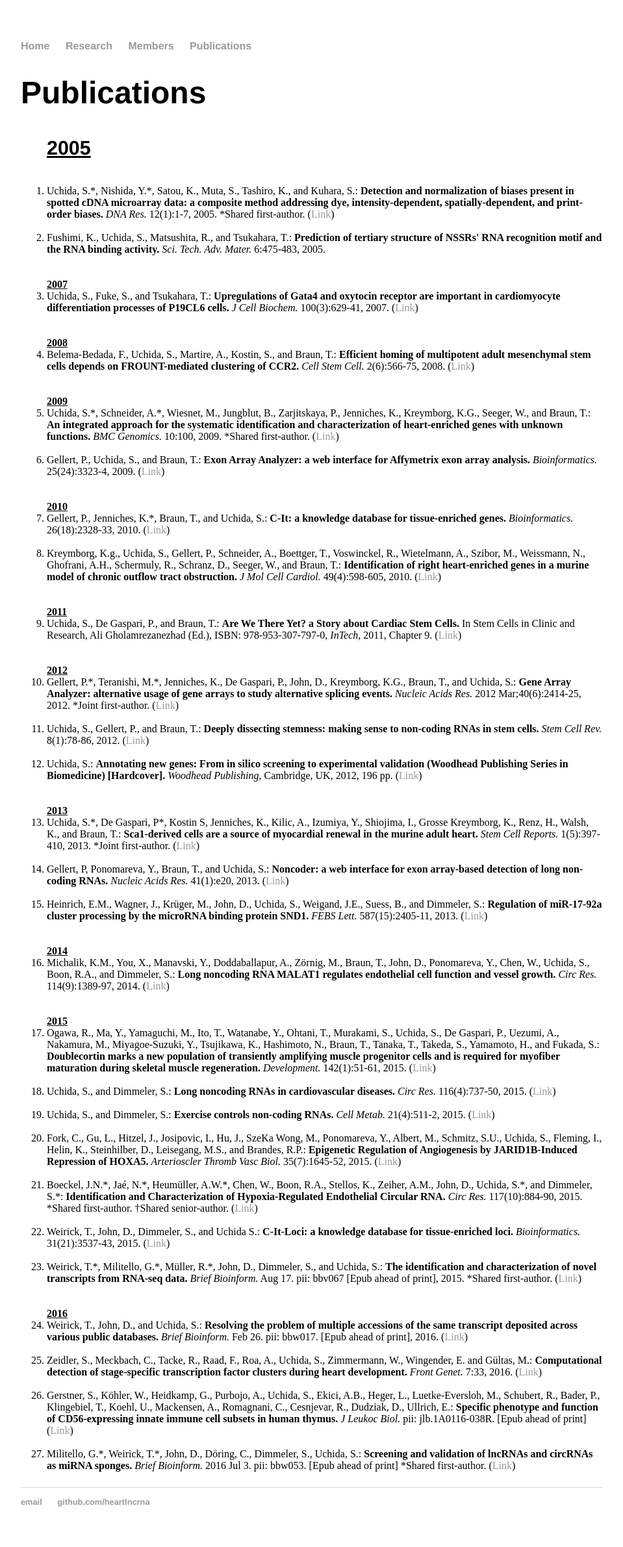
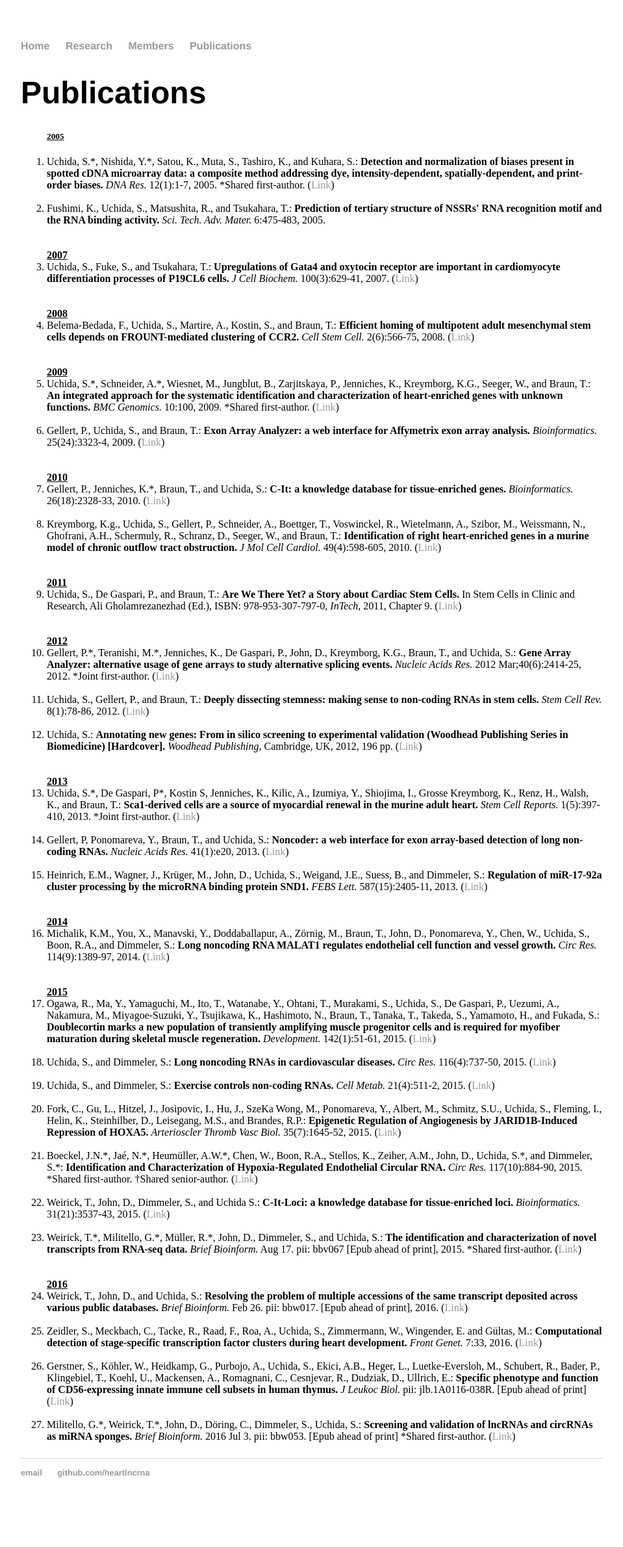
Before and after one commit to heartlncrna/heartlncrna.github.io, a Jekyll site: the page publications/pub_list.html, which Jekyll copies as it is, in a window 1280 px wide. Shown: the whole page at 65% size, without its empty margins (160-1119 px from the left). Built offline with Jekyll 4.4.1, drawn with Linux system fonts in a browser that asks for light colours; after the commit the page ends 2336 px from its top, so only the background shows below that.

```diff
--- a/publications/pub_list.html
+++ b/publications/pub_list.html
@@ -26,7 +26,7 @@
 
 			<p class="Normal">
 			<ol>
-			<h4><strong><u> 2005 </u></strong></h4>
+			<h5><strong><u> 2005 </u></strong></h5>
 				<li>Uchida, S.*, Nishida, Y.*, Satou, K., Muta, S., Tashiro, K., and Kuhara, S.: <b>Detection and normalization of biases present in spotted cDNA microarray data: a composite method addressing dye, intensity-dependent, spatially-dependent, and print-order biases.</b> <i>DNA Res.</i> 12(1):1-7, 2005. *Shared first-author. (<a href="http://dnaresearch.oxfordjournals.org/content/12/1/1.long"><span class="ptHyperlink">Link</span></a>)</li>
 
 				<br>
```
